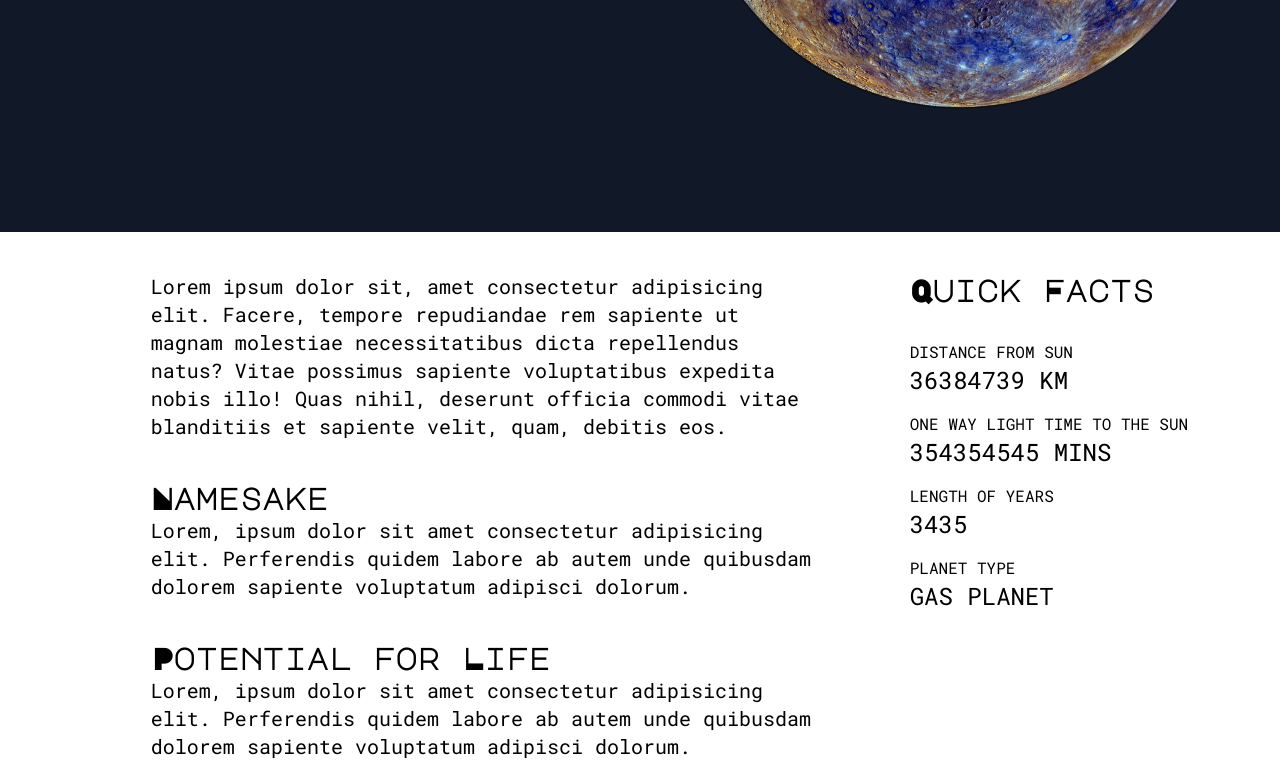
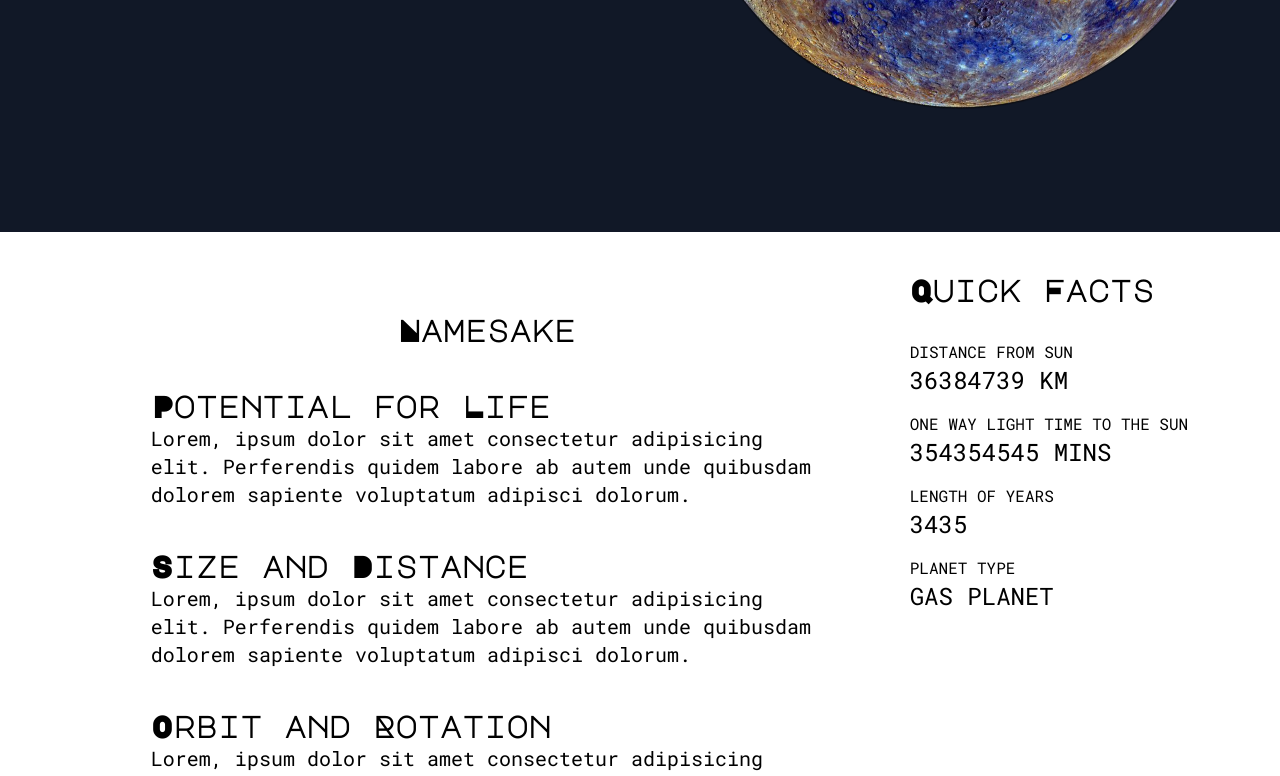
Before and after one commit to nishanthmessi/into-darkness, a React (Vite) app: page / in a window 1280 px wide. Shown: the part 568-1344 px from the top of the page. Built offline with nearby package versions, Linux system fonts and the light colour scheme.

Commit message:
reducer created

```diff
--- a/src/App.jsx
+++ b/src/App.jsx
@@ -1,17 +1,14 @@
-import Profile from "./components/Profile"
-import Login from "./components/Login"
-import Theme from "./components/Theme"
 import Hero from "./components/Hero"
 import Details from "./components/Details"
+import Axios from "axios"
 
 function App() {
+  Axios.defaults.baseURL = "http://localhost:8000"
+
   return (
     <div className="">
       <Hero />
       <Details />
-      {/* <Profile />
-      <Login />
-      <Theme /> */}
     </div>
   )
 }
--- a/src/components/Details.jsx
+++ b/src/components/Details.jsx
@@ -1,4 +1,5 @@
-import React from 'react'
+import Axios from "axios"
+import { useEffect, useState } from "react"
 
 const Details = () => {
   return (
@@ -6,11 +7,11 @@ const Details = () => {
     <div className='flex justify-center w-[90%] m-auto mt-10'>
       <div className='w-3/4 mx-10 flex flex-col items-center'>
         {/* <h1 className='text-xl font-bold my-2'>In Depth</h1> */}
-        <p className='max-w-2xl text-xl'>Lorem ipsum dolor sit, amet consectetur adipisicing elit. Facere, tempore repudiandae rem sapiente ut magnam molestiae necessitatibus dicta repellendus natus? Vitae possimus sapiente voluptatibus expedita nobis illo! Quas nihil, deserunt officia commodi vitae blanditiis et sapiente velit, quam, debitis eos.</p>
+        <p className='max-w-2xl text-xl'></p>
 
         <div className='mt-10'>
           <h1 className='text-3xl font-bold'>Namesake</h1>
-          <p className='max-w-2xl text-xl'>Lorem, ipsum dolor sit amet consectetur adipisicing elit. Perferendis quidem labore ab autem unde quibusdam dolorem sapiente voluptatum adipisci dolorum.</p>
+          <p className='max-w-2xl text-xl'></p>
         </div>
 
         <div className='mt-10'>
--- /dev/null
+++ b/src/features/planet.js
@@ -0,0 +1,10 @@
+import { createSlice } from "@reduxjs/toolkit";
+
+const initialState = {
+  description: "",
+
+}
+export const planetSlice = createSlice({
+  name: "planet",
+  initialState:
+})
```
